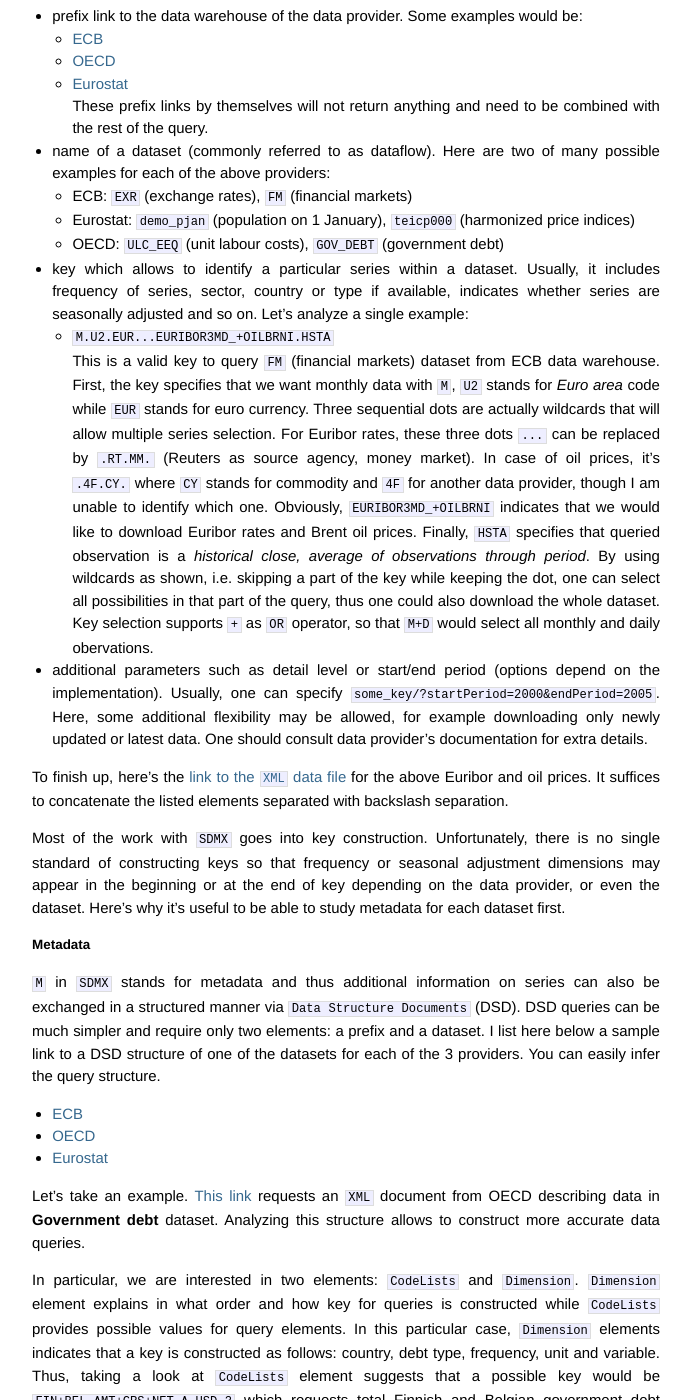
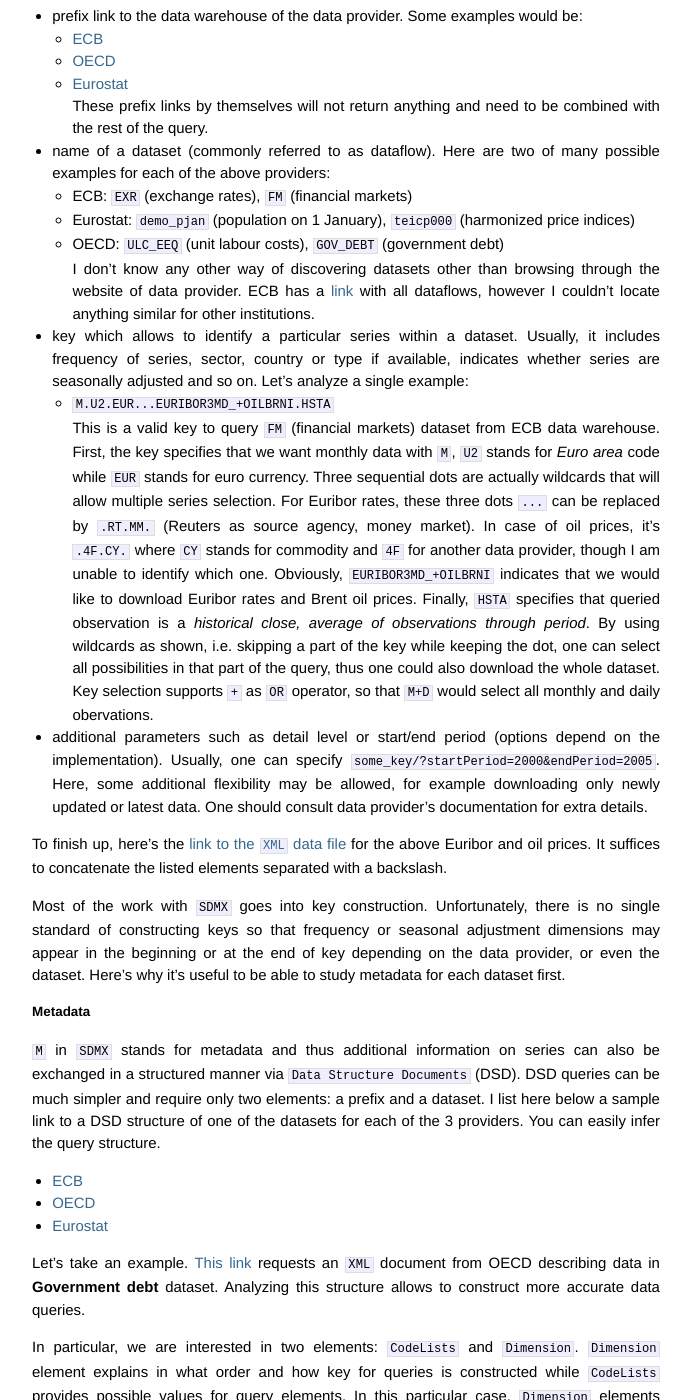
Before and after one commit to rbagd/rbagd.github.io, a Jekyll site: the page built from _posts/2015-03-28-downloading-data-with-sdmx-protocol-from-r.markdown, in a window 1280 px wide and 1400 px high, scrolled down 483 px. Shown: the whole window, without its empty margins (294-985 px from the left). Built offline with Jekyll 4.4.1, drawn with Linux system fonts in a browser that asks for light colours; Markdown is read by kramdown in place of the engine named in the settings.

Commit message:
Fixed a typo, added a phrase.

```diff
--- a/_posts/2015-03-28-downloading-data-with-sdmx-protocol-from-r.markdown
+++ b/_posts/2015-03-28-downloading-data-with-sdmx-protocol-from-r.markdown
@@ -24,13 +24,13 @@
 * name of a dataset (commonly referred to as dataflow). Here are two of many possible examples for each of the above providers:
   * ECB: `EXR` (exchange rates), `FM` (financial markets)
   * Eurostat: `demo_pjan` (population on 1 January), `teicp000` (harmonized price indices)
-  * OECD: `ULC_EEQ` (unit labour costs), `GOV_DEBT` (government debt)
+  * OECD: `ULC_EEQ` (unit labour costs), `GOV_DEBT` (government debt) <br /> I don't know any other way of discovering datasets other than browsing through the website of data provider. ECB has a [link](https://sdw-wsrest.ecb.europa.eu/service/datastructure/ECB?references=dataflow) with all dataflows, however I couldn't locate anything similar for other institutions.
 * key which allows to identify a particular series within a dataset. Usually, it includes frequency of series, sector, country or type if available, indicates whether series are seasonally adjusted and so on. Let's analyze a single example:
   * `M.U2.EUR...EURIBOR3MD_+OILBRNI.HSTA` <br/>
 This is a valid key to query `FM` (financial markets) dataset from ECB data warehouse. First, the key specifies that we want monthly data with `M`, `U2` stands for *Euro area* code while `EUR` stands for euro currency. Three sequential dots are actually wildcards that will allow multiple series selection. For Euribor rates, these three dots `...` can be replaced by `.RT.MM.` (Reuters as source agency, money market). In case of oil prices, it's `.4F.CY.` where `CY` stands for commodity and `4F` for another data provider, though I am unable to identify which one. Obviously, `EURIBOR3MD_+OILBRNI` indicates that we would like to download Euribor rates and Brent oil prices. Finally, `HSTA` specifies that queried observation is a *historical close, average of observations through period*. By using wildcards as shown, i.e. skipping a part of the key while keeping the dot, one can select all possibilities in that part of the query, thus one could also download the whole dataset. Key selection supports `+` as `OR` operator, so that `M+D` would select all monthly and daily obervations.
 * additional parameters such as detail level or start/end period (options depend on the implementation). Usually, one can specify `some_key/?startPeriod=2000&endPeriod=2005`. Here, some additional flexibility may be allowed, for example downloading only newly updated or latest data. One should consult data provider's documentation for extra details.
 
-To finish up, here's the [link to the `XML` data file](http://sdw-wsrest.ecb.europa.eu/service/data/FM/M.U2.EUR...EURIBOR3MD_+OILBRNI.HSTA/?startPeriod=2000&endPeriod=2005) for the above Euribor and oil prices. It suffices to concatenate the listed elements separated with backslash separation.
+To finish up, here's the [link to the `XML` data file](http://sdw-wsrest.ecb.europa.eu/service/data/FM/M.U2.EUR...EURIBOR3MD_+OILBRNI.HSTA/?startPeriod=2000&endPeriod=2005) for the above Euribor and oil prices. It suffices to concatenate the listed elements separated with a backslash.
 
 Most of the work with `SDMX` goes into key construction. Unfortunately, there is no single standard of constructing keys so that frequency or seasonal adjustment dimensions may appear in the beginning or at the end of key depending on the data provider, or even the dataset. Here's why it's useful to be able to study metadata for each dataset first.
 
@@ -48,7 +48,7 @@
 
 ##### SDMX and `R`
 
-I cannot help but mention `R` package `rsdmx` which works especially well with above listed institutions and is meant to become an `SDMX_ML` format abstraction library. I suggest to get it directly from Github instead of CRAN. Lead maintainer and developer of `rsdmx`, [Emmanuel Blondel](https://github.com/eblondel), is very responsive and package is routinely improved. Kudos to him. Its usage is extremely simple. Just construct or find a valid `SDMX` query, whether for data or data structure, run `readSDMX()` from within `R` and in case your object is of appropriate `SDMX` class, `as.data.frame` method for that object is available. With some work, key construction and data download can be fully automated from `R`.
+I cannot help but mention `R` package `rsdmx` which works especially well with above listed institutions and is meant to become an `SDMX-ML` format abstraction library. I suggest to get it directly from Github instead of CRAN. Lead maintainer and developer of `rsdmx`, [Emmanuel Blondel](https://github.com/eblondel), is very responsive and package is routinely improved. Kudos to him. Its usage is extremely simple. Just construct or find a valid `SDMX` query, whether for data or data structure, run `readSDMX()` from within `R` and in case your object is of appropriate `SDMX` class, `as.data.frame` method for that object is available. With some work, key construction and data download can be fully automated from `R`.
 
 To finish up, here's a small illustration in `R` to obtain a piece of data and optionally convert it to a timestamped dataframe.
 
```
